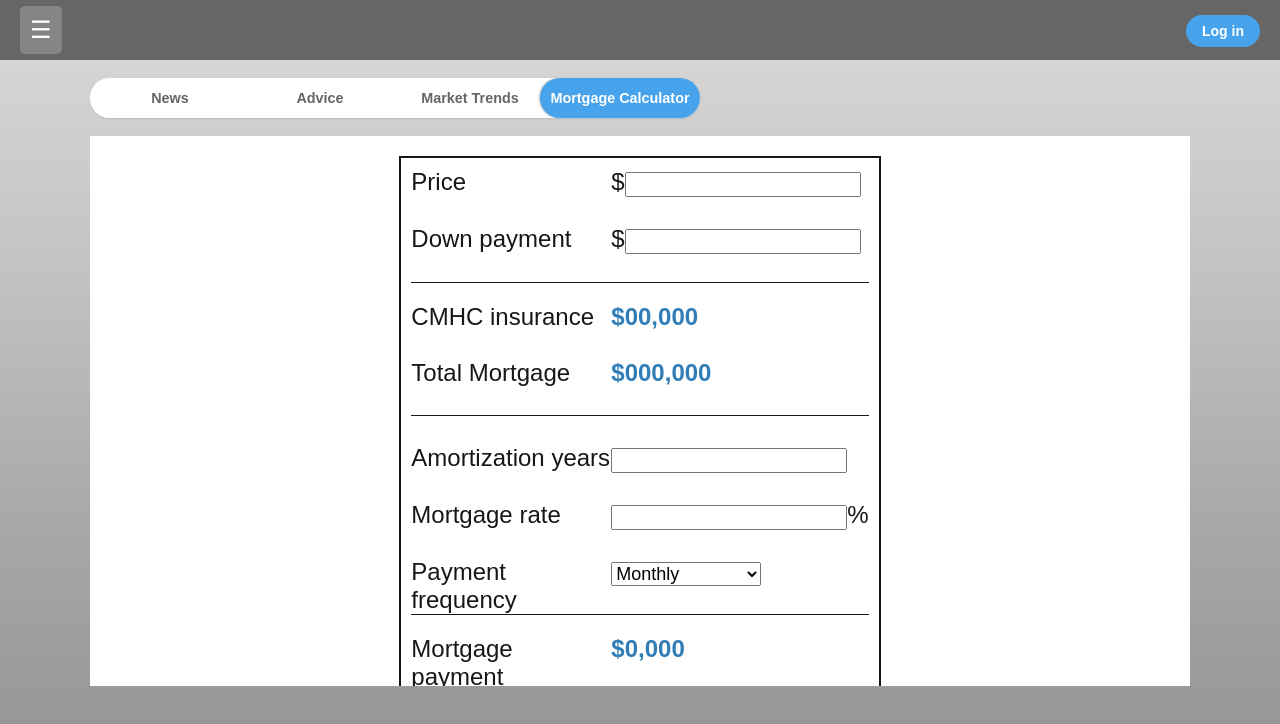
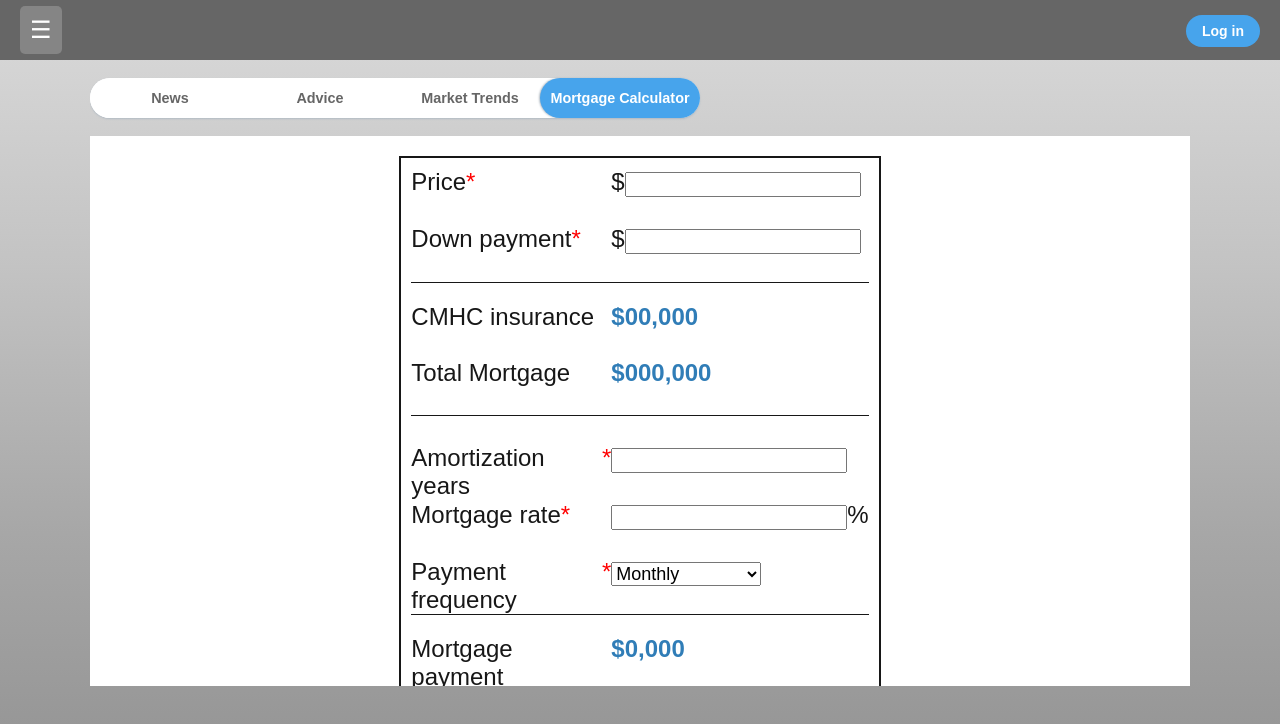
Before and after one commit to nsnow099/real-estate-app, a Next.js app in the folder real-estate-app/: page /analysisTools in a window 1280 px wide. Both pictures are taken after a click on the button "Mortgage Calculator". Shown: the top 724 px of the page. Built offline with nearby package versions, Linux system fonts and the light colour scheme.

Commit message:
more edits to calculator

```diff
--- a/real-estate-app/components/mortgageCalculator.tsx
+++ b/real-estate-app/components/mortgageCalculator.tsx
@@ -5,12 +5,19 @@ const MortgageCalculator = () => {
         <div className={styles.formArea}>
             <div className={styles.form}>
                 <div>
-                    <label htmlFor="price" className={styles.label}>Price</label>
+                    <label htmlFor="price" className={styles.label}>
+                        Price
+                        <div style={{color:'red'}}>*</div>
+                    </label>
+
                     $<input type="number" name="price" className={styles.input}></input>
                 </div>
                 <br/>
                 <div>
-                    <label htmlFor="down payment" className={styles.label}>Down payment</label>
+                    <label htmlFor="down payment" className={styles.label}>
+                        Down payment
+                        <div style={{color:'red'}}>*</div>
+                    </label>
                     $<input type="number" name="down payment" className={styles.input}></input>
                 </div>
                 <br/>
@@ -29,17 +36,26 @@ const MortgageCalculator = () => {
                 </div>
                 <br/>
                 <div>
-                    <label htmlFor="amortization" className={styles.label}>Amortization years</label>
+                    <label htmlFor="amortization" className={styles.label}>
+                        Amortization years
+                        <div style={{color:'red'}}>*</div>
+                    </label>
                     <input type="number" name="amortization" className={styles.input}></input>
                 </div>
                 <br/>
                 <div>
-                    <label htmlFor="rate" className={styles.label}>Mortgage rate</label>
+                    <label htmlFor="rate" className={styles.label}>
+                        Mortgage rate
+                        <div style={{color:'red'}}>*</div>
+                    </label>
                     <input type="number" name="rate" className={styles.input}></input>%
                 </div>
                 <br/>
                 <div>
-                    <label htmlFor="frequency" className={styles.label}>Payment frequency</label>
+                    <label htmlFor="frequency" className={styles.label}>
+                        Payment frequency
+                        <div style={{color:'red'}}>*</div>
+                    </label>
                     <select name='frequency' style={{width:'150px'}} className={styles.input}>
                         <option>Monthly</option>
                         <option>Weekly</option>
--- a/real-estate-app/styles/MortgageCalculator.module.css
+++ b/real-estate-app/styles/MortgageCalculator.module.css
@@ -22,7 +22,7 @@
 .label {
     float: left;
     width: 200px;
-
+    display: inline-flex;
 }
 
 .input {
```
